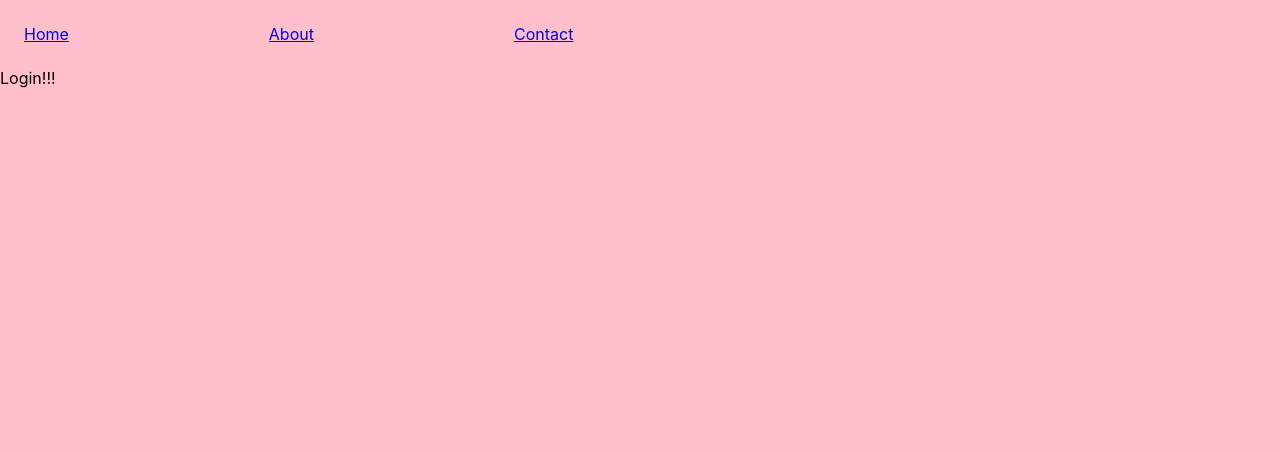
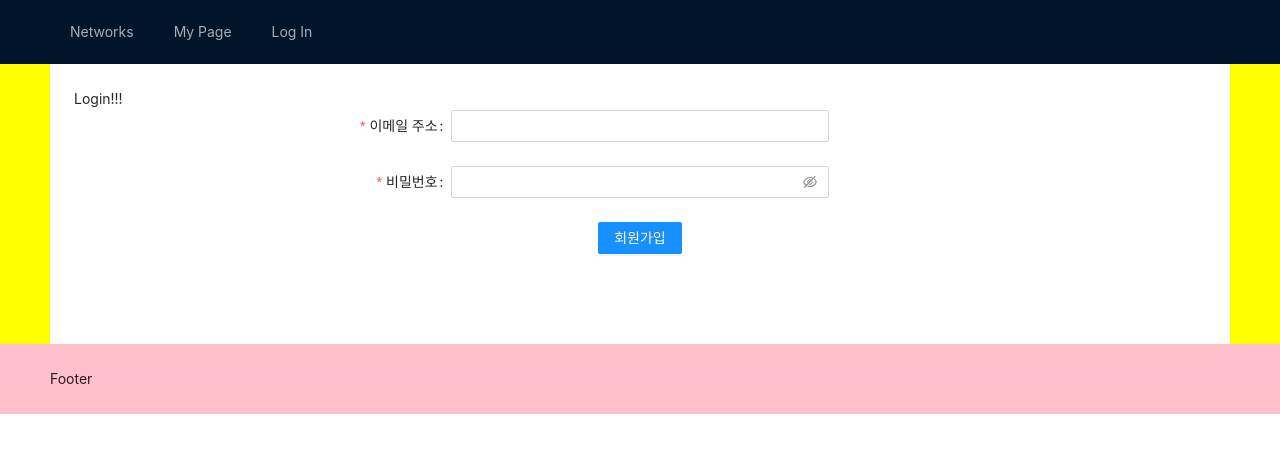
Before and after one commit to yuliepie/elice-portfolio-project, a React (Create React App) app in the folder react-client/: page /login in a window 1280 px wide. Shown: the top 452 px of the page. Built offline with nearby package versions, Linux system fonts and the light colour scheme.

Commit message:
interim update

```diff
--- a/react-client/package.json
+++ b/react-client/package.json
@@ -3,6 +3,7 @@
   "version": "0.1.0",
   "private": true,
   "dependencies": {
+    "@ant-design/icons": "^4.6.3",
     "@testing-library/jest-dom": "^5.11.4",
     "@testing-library/react": "^11.1.0",
     "@testing-library/user-event": "^12.1.10",
@@ -39,5 +40,10 @@
       "last 1 firefox version",
       "last 1 safari version"
     ]
+  },
+  "devDependencies": {
+    "autoprefixer": "^9.8.6",
+    "postcss": "^7.0.36",
+    "tailwindcss": "npm:@tailwindcss/postcss7-compat@^2.2.7"
   }
 }
--- a/react-client/src/App.css
+++ b/react-client/src/App.css
@@ -1,38 +1,26 @@
+@import "~antd/dist/antd.css";
+
 .App {
   text-align: center;
 }
 
-.App-logo {
-  height: 40vmin;
-  pointer-events: none;
+.content {
+  background-color: yellow;
+  padding: 0 50px;
+  height: 100vh - 20px;
 }
 
-@media (prefers-reduced-motion: no-preference) {
-  .App-logo {
-    animation: App-logo-spin infinite 20s linear;
-  }
+.site-layout-content {
+  min-height: 280px;
+  height: 100%;
+  padding: 24px;
+  background: #fff;
 }
 
-.App-header {
-  background-color: #282c34;
-  min-height: 100vh;
-  display: flex;
-  flex-direction: column;
-  align-items: center;
-  justify-content: center;
-  font-size: calc(10px + 2vmin);
-  color: white;
+.footer {
+  background-color: pink;
 }
 
-.App-link {
-  color: #61dafb;
+.centered {
+  text-align: center;
 }
-
-@keyframes App-logo-spin {
-  from {
-    transform: rotate(0deg);
-  }
-  to {
-    transform: rotate(360deg);
-  }
-}
--- a/react-client/src/App.js
+++ b/react-client/src/App.js
@@ -3,6 +3,7 @@ import LoginPage from "./Views/LoginView/LoginPage";
 import "./App.css";
 import SignUpPage from "./Views/SignUpView/SignUpPage";
 import UserDetailPage from "./Views/UserDetailView/UserDetailPage";
+import UserListPage from "./Views/UserListView/UserListPage";
 
 function App() {
   return (
@@ -14,8 +15,11 @@ function App() {
         <Route path="/signup">
           <SignUpPage />
         </Route>
-        <Route path="/c">
+        <Route path="/myPage">
           <UserDetailPage />
+        </Route>
+        <Route path="/">
+          <UserListPage />
         </Route>
       </Switch>
     </BrowserRouter>
--- a/react-client/src/Components/Navigation.jsx
+++ b/react-client/src/Components/Navigation.jsx
@@ -1,13 +1,23 @@
 import { NavLink } from "react-router-dom";
 import styled from "styled-components";
+import { Menu } from "antd";
 
 export default function Navigation() {
   return (
-    <Nav>
-      <NavLink to="/">Home</NavLink>
-      <NavLink to="/about">About</NavLink>
-      <NavLink to="/contact">Contact</NavLink>
-    </Nav>
+    <>
+      <div className="logo"></div>
+      <Menu theme="dark" mode="horizontal">
+        <Menu.Item key="Network">
+          <NavLink to="/">Networks</NavLink>
+        </Menu.Item>
+        <Menu.Item key="MyPage">
+          <NavLink to="/myPage">My Page</NavLink>
+        </Menu.Item>
+        <Menu.Item key="Login">
+          <NavLink to="/login">Log In</NavLink>
+        </Menu.Item>
+      </Menu>
+    </>
   );
 }
 
--- a/react-client/src/Components/PageLayout.jsx
+++ b/react-client/src/Components/PageLayout.jsx
@@ -1,18 +1,20 @@
 import Navigation from "./Navigation";
 import styled from "styled-components";
+import { Layout } from "antd";
 
 export default function PageLayout({ children }) {
+  const { Header, Content, Footer } = Layout;
   return (
-    <Layout>
-      <header>
+    <Layout className="layout">
+      <Header>
         <Navigation />
-      </header>
-      <main>{children}</main>
+      </Header>
+      <Layout className="layout">
+        <Content className="content">
+          <main className="site-layout-content">{children}</main>
+        </Content>
+      </Layout>
+      <Footer className="footer">Footer</Footer>
     </Layout>
   );
 }
-
-const Layout = styled.div`
-  height: 100vh;
-  background-color: pink;
-`;
--- /dev/null
+++ b/react-client/src/Views/LoginView/LoginForm.jsx
@@ -0,0 +1,62 @@
+import { Form, Input, Button, Checkbox } from "antd";
+
+export default function LoginForm() {
+  const formLayout = {
+    // set size of label part, size of form part
+    labelCol: { span: 8 },
+    wrapperCol: { span: 8 },
+  };
+
+  const buttonLayout = {
+    wrapperCol: { span: 8, offset: 8 },
+  };
+
+  const onFinish = (values) => {
+    console.log("Login Success", values);
+  };
+
+  const onFinishFailed = (errorInfo) => {
+    console.log("Login Fail", errorInfo);
+  };
+
+  return (
+    <Form
+      {...formLayout}
+      name="login"
+      onFinish={onFinish}
+      onFinishFailed={onFinishFailed}
+    >
+      <Form.Item
+        label="이메일 주소"
+        name="email"
+        rules={[
+          {
+            required: true,
+            message: "이메일주소를 입력해 주세요!",
+          },
+        ]}
+      >
+        <Input />
+      </Form.Item>
+
+      <Form.Item
+        label="비밀번호"
+        name="password"
+        rules={[
+          {
+            required: true,
+            message: "비밀번호를 입력해 주세요!",
+          },
+        ]}
+      >
+        <Input.Password />
+      </Form.Item>
+
+      <Form.Item {...buttonLayout} className="centered">
+        <Button type="primary" htmlType="submit">
+          회원가입
+        </Button>
+      </Form.Item>
+    </Form>
+  );
+}
--- a/react-client/src/Views/LoginView/LoginPage.jsx
+++ b/react-client/src/Views/LoginView/LoginPage.jsx
@@ -1,9 +1,11 @@
 import PageLayout from "../../Components/PageLayout";
+import LoginForm from "./LoginForm";
 
 export default function LoginPage() {
   return (
     <PageLayout>
       <div>Login!!!</div>
+      <LoginForm />
     </PageLayout>
   );
 }
```
Also changed, not shown: 2 other files (tests, documents, lock files or other folders).
